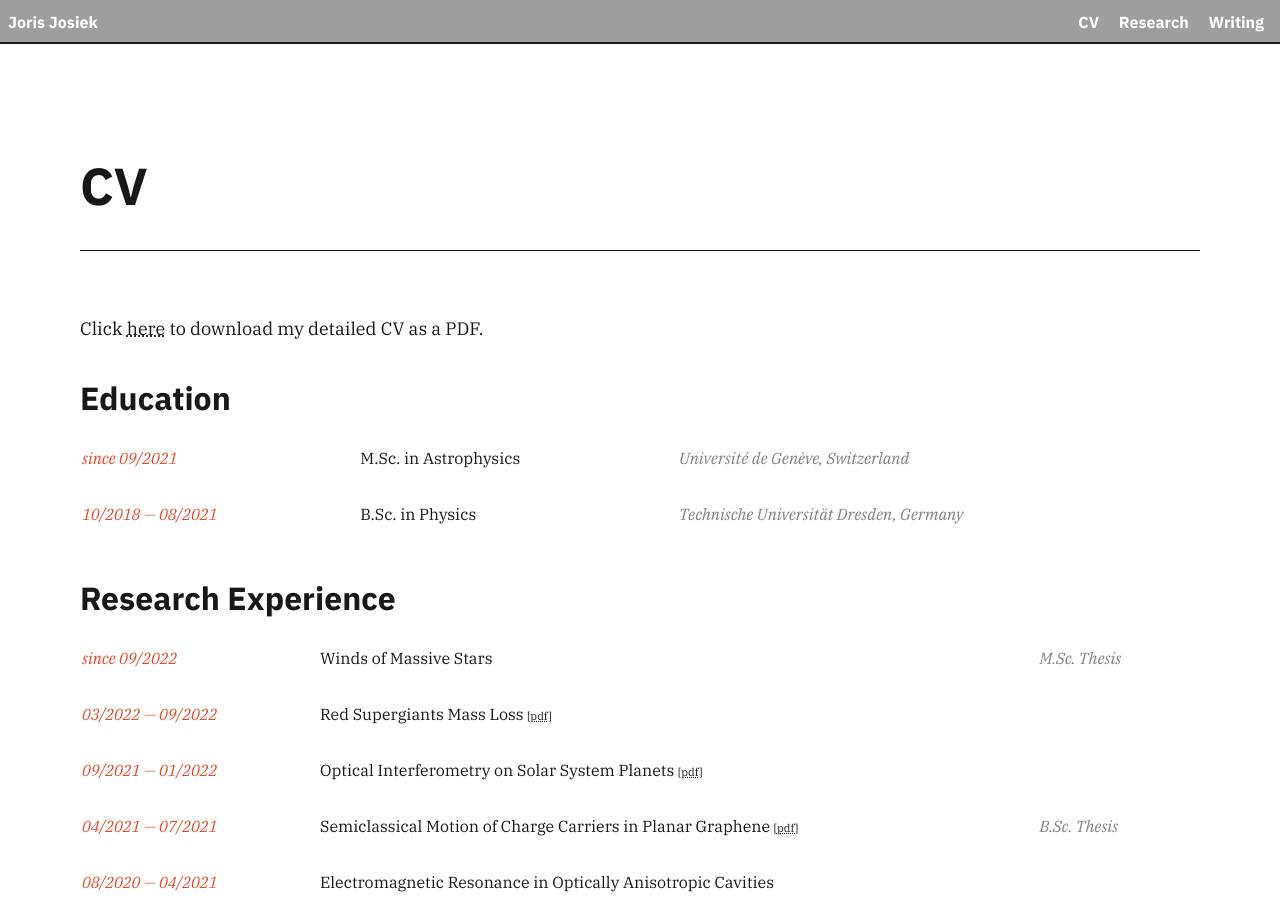
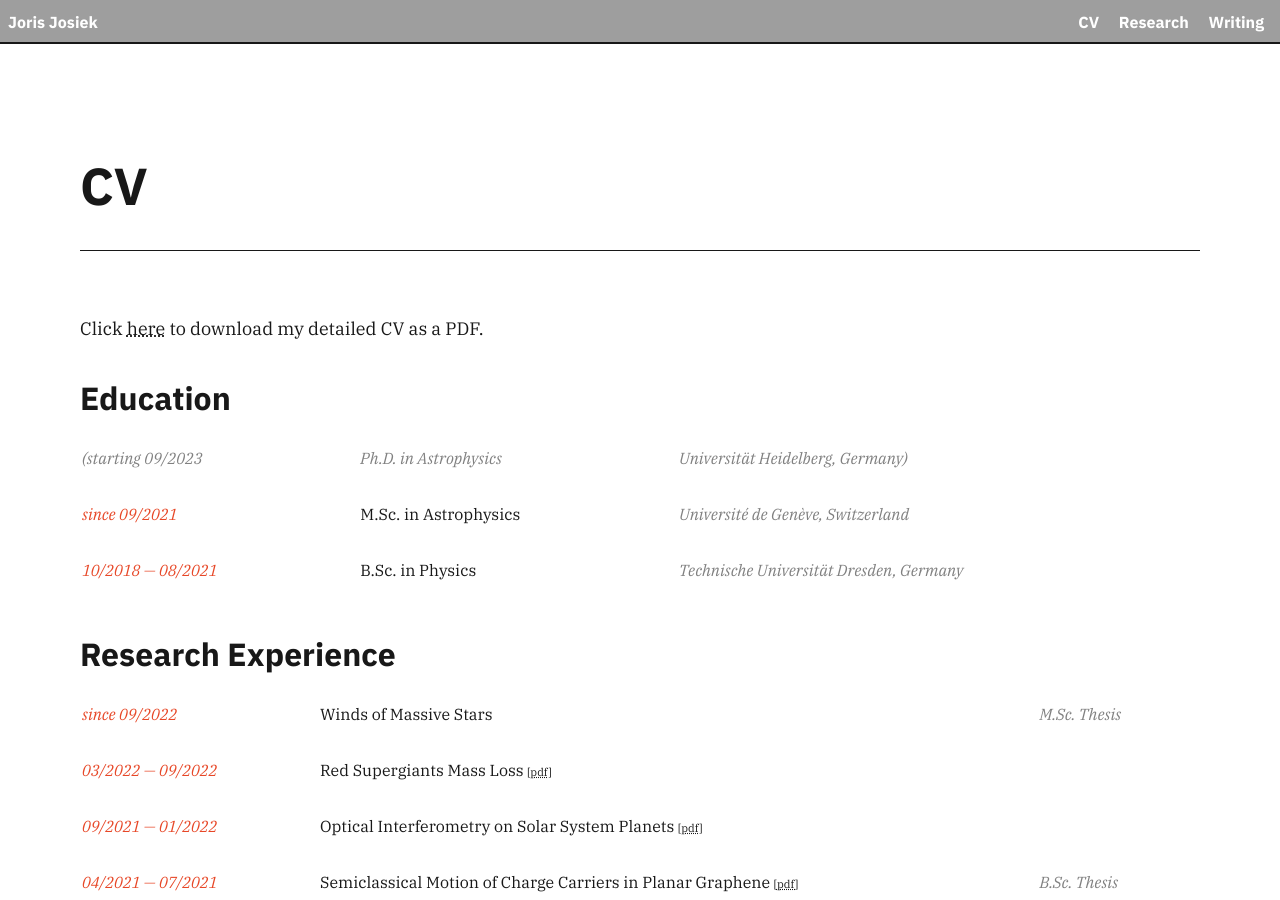
Before and after one commit to JorisJosiek/jorisjosiek.github.io, a Jekyll site: the page built from CV.md, in a window 1280 px wide and 900 px high. Built offline with Jekyll 4.4.1, drawn with Linux system fonts in a browser that asks for light colours; nearby versions of some CDN libraries.

Commit message:
Added future PhD position to CV.

```diff
--- a/CV.md
+++ b/CV.md
@@ -7,6 +7,7 @@ Click [here](https://jorisjosiek.com/assets/documents/CV_2022_11-Joris_Josiek_On
 
 ## Education
 
+| <span style="color:gray">*(starting 09/2023*</span> | <span style="color:gray">*Ph.D. in Astrophysics*</span> | <span style="color:gray">*Universität Heidelberg, Germany)*</span>
 | <span class="text-accent">*since 09/2021*</span> | M.Sc. in Astrophysics | <span style="color:gray">*Université de Genève, Switzerland*</span>
 | <span class="text-accent">*10/2018 — 08/2021*</span> | B.Sc. in Physics | <span style="color:gray">*Technische Universität Dresden, Germany*</span>
 
```
